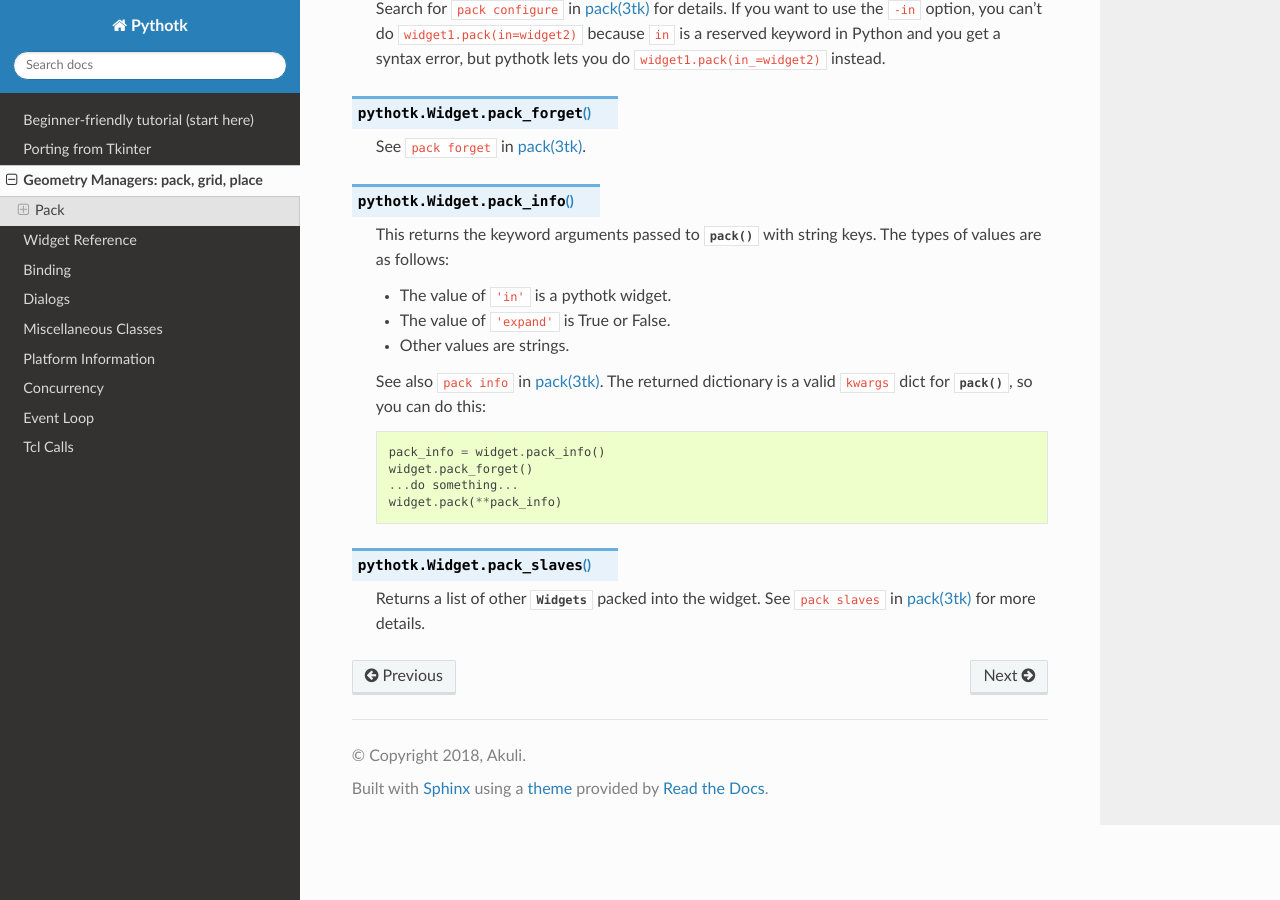
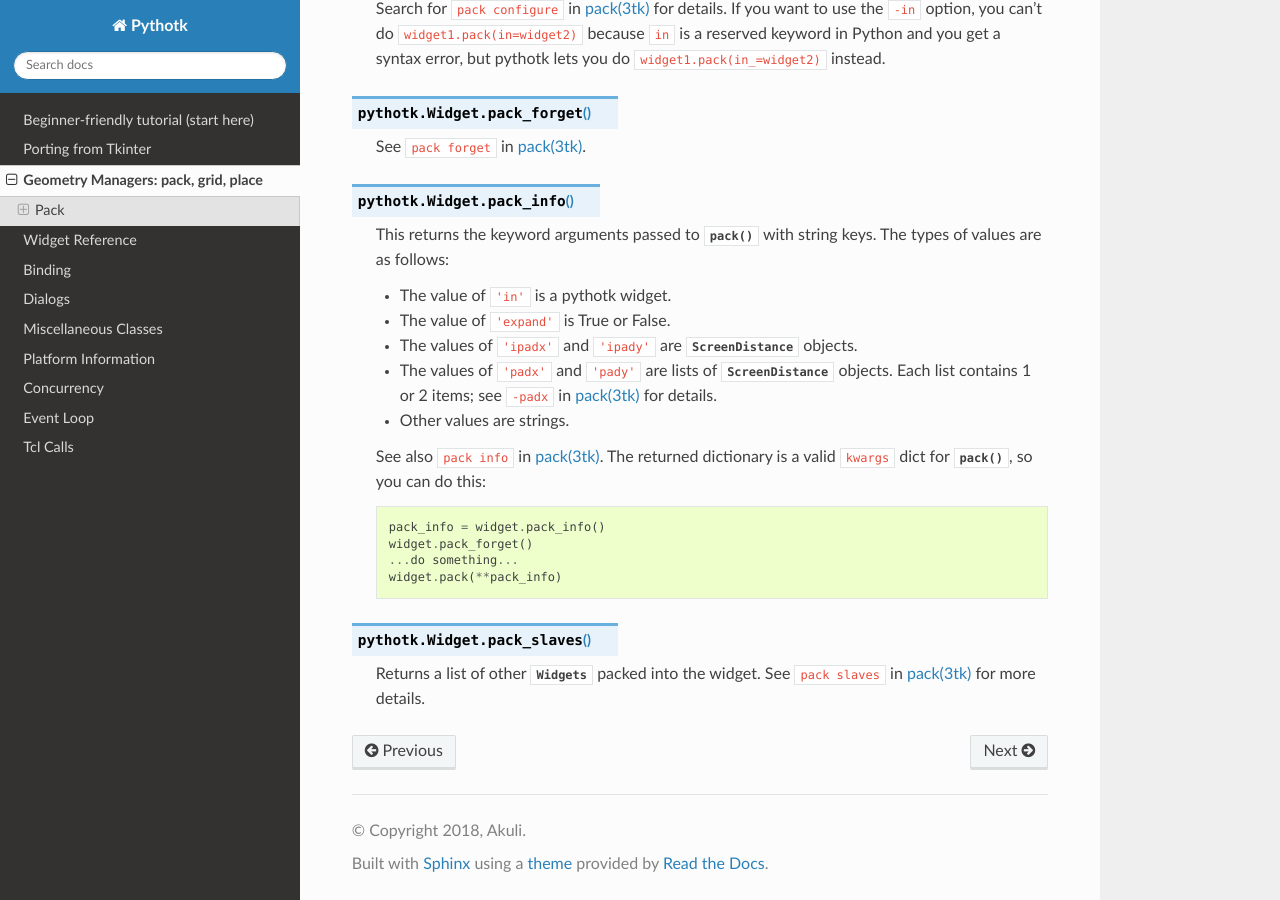
Before and after one commit to Akuli/teek, a Sphinx documentation site: the page built from docs/geometry-managers.rst, in a window 1280 px wide and 900 px high, scrolled down 625 px. Built offline with Sphinx 7.4.7 and the Read the Docs theme 2.0.0, drawn with Linux system fonts in a browser that asks for light colours.

Commit message:
update docs

```diff
--- a/docs/geometry-managers.rst
+++ b/docs/geometry-managers.rst
@@ -40,6 +40,11 @@ Pythotk widgets have these methods:
 
     * The value of ``'in'`` is a pythotk widget.
     * The value of ``'expand'`` is True or False.
+    * The values of ``'ipadx'`` and ``'ipady'`` are :class:`.ScreenDistance`
+      objects.
+    * The values of ``'padx'`` and ``'pady'`` are lists of
+      :class:`.ScreenDistance` objects. Each list contains 1 or 2 items; see
+      ``-padx`` in :man:`pack(3tk)` for details.
     * Other values are strings.
 
     See also ``pack info`` in :man:`pack(3tk)`. The returned dictionary is a
```
